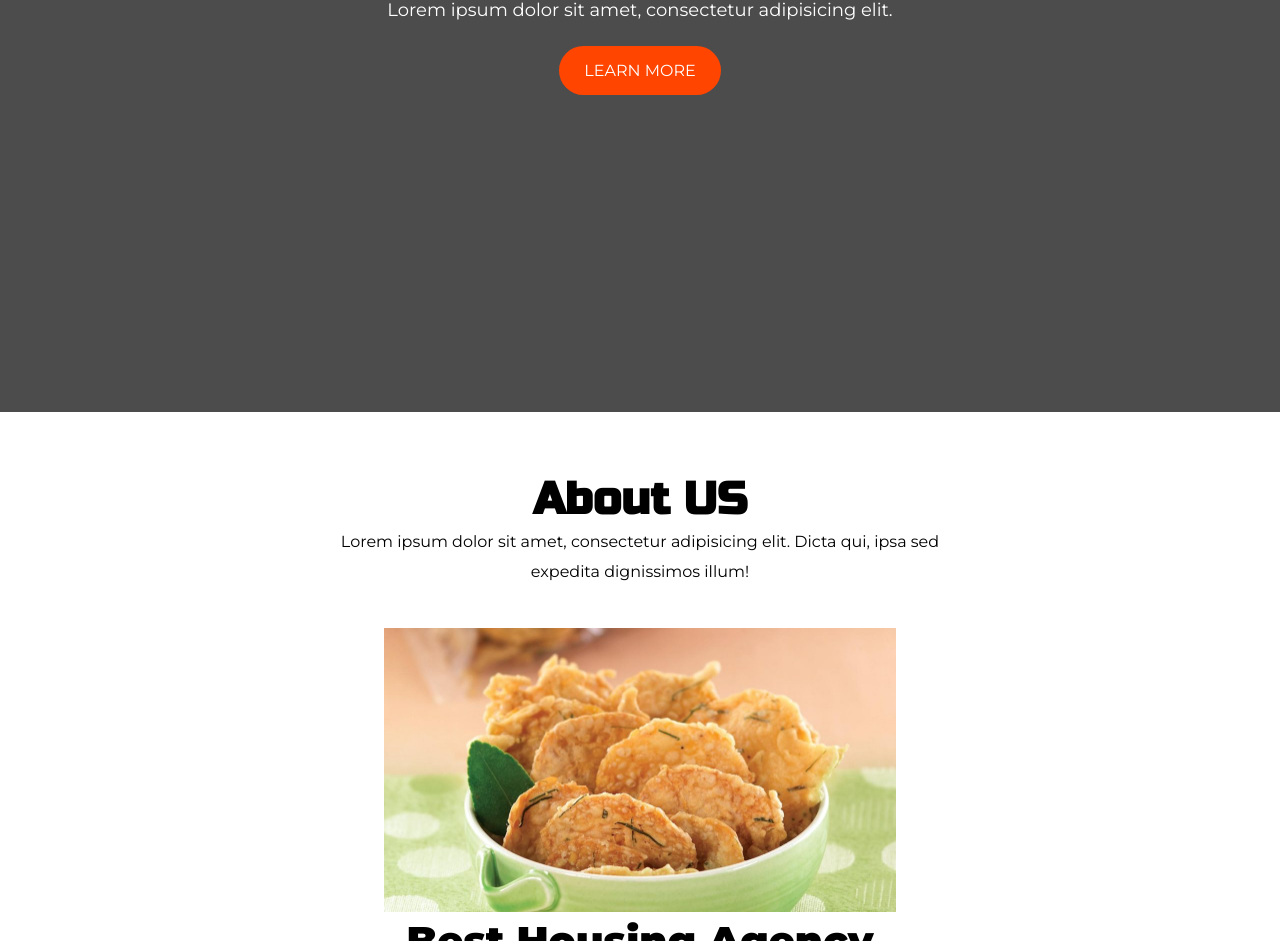
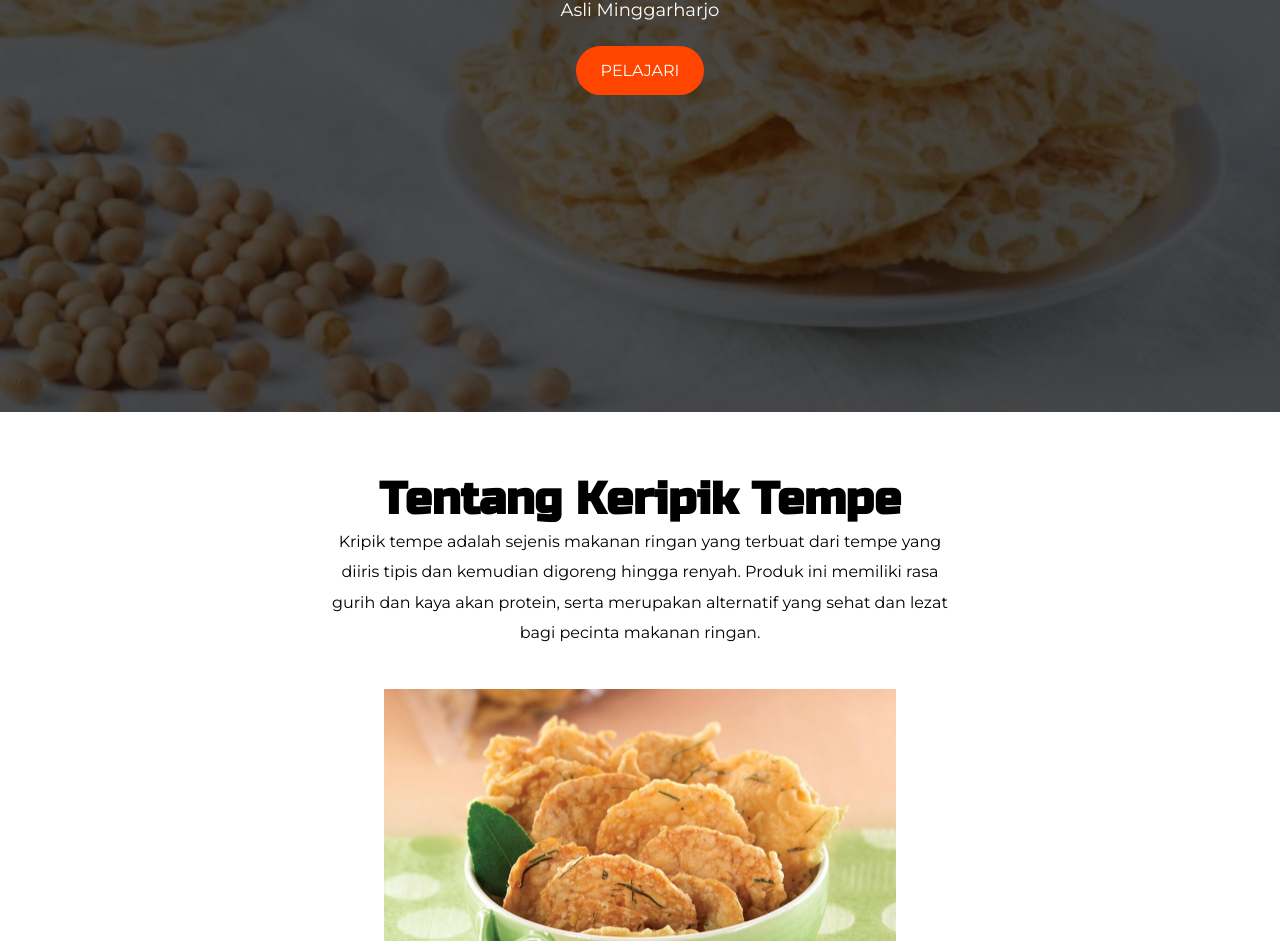
Before and after one commit to nrdlarast/kripikminggarharjo.github.io, a plain HTML site: page index.html in a window 1280 px wide. Shown: the part 388-1329 px from the top of the page. Drawn offline with nearby package versions, Linux system fonts and the light colour scheme.

Commit message:
update 2 juli

```diff
--- a/index.html
+++ b/index.html
@@ -3,13 +3,13 @@
 <!--divinectorweb.com-->
 <head>
     <meta charset="UTF-8">
-    <title>How to Create a Responsive Website Using HTML CSS & JS</title>
+    <title>Keripik Tempe</title>
     <link href="https://fonts.googleapis.com/css2?family=Montserrat:wght@400;600;900&display=swap" rel="stylesheet">
     <link href="https://fonts.googleapis.com/css2?family=Russo+One&display=swap" rel="stylesheet">
     <link rel="stylesheet" href="style.css">
 </head>
 <body>
-    <div class="header">
+    <!-- <div class="header">
         <ul>
             <li><a href="#home">Home</a></li>
             <li><a href="#about">About</a></li>
@@ -17,19 +17,19 @@
             <li><a href="#service">Services</a></li>
             <li><a href="#contact">Contact</a></li>
         </ul>
-    </div>
+    </div> -->
     <div class="banner" id="home">
         <div class="banner-text">
-            <h2>Creative Agency</h2>
-            <p>Lorem ipsum dolor sit amet, consectetur adipisicing elit.</p>
-            <a href="#">Learn More</a>
+            <h2>Keripik Tempe</h2>
+            <p>Asli Minggarharjo</p>
+            <a href="#about">Pelajari</a>
         </div>
     </div>
 
     <div class="about" id="about">
         <div class="section-header">
-            <h2>About US</h2>
-            <p>Lorem ipsum dolor sit amet, consectetur adipisicing elit. Dicta qui, ipsa sed expedita dignissimos illum!</p>
+            <h2>Tentang Keripik Tempe</h2>
+            <p>Kripik tempe adalah sejenis makanan ringan yang terbuat dari tempe yang diiris tipis dan kemudian digoreng hingga renyah. Produk ini memiliki rasa gurih dan kaya akan protein, serta merupakan alternatif yang sehat dan lezat bagi pecinta makanan ringan.</p>
         </div>
         <div class="about-content">
             <div class="single-about">
@@ -80,7 +80,7 @@
     </footer>
 
     <script src="https://cdnjs.cloudflare.com/ajax/libs/jquery/3.6.0/jquery.min.js"></script>
-    <script>
+    <!-- <script>
         $(window).on("scroll", function() {
             if($(window).scrollTop() > 50) {
                 $(".header").addClass("active");
@@ -88,6 +88,6 @@
                $(".header").removeClass("active");
             }
         });
-    </script>
+    </script> -->
 </body>
 </html>
```
Also changed, not shown: img/1.jpg (added).
